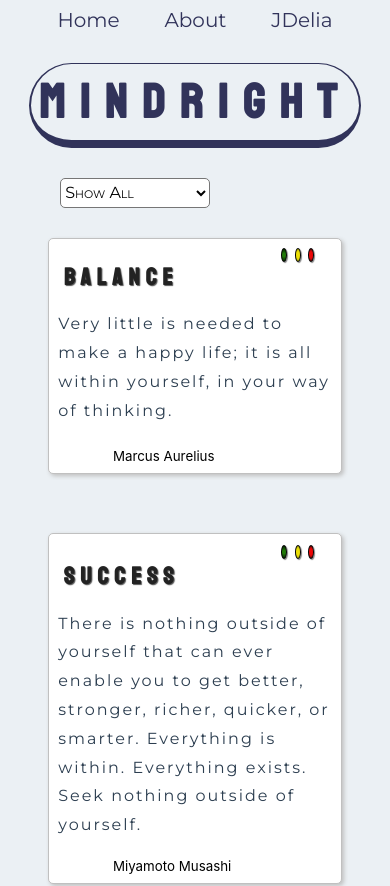
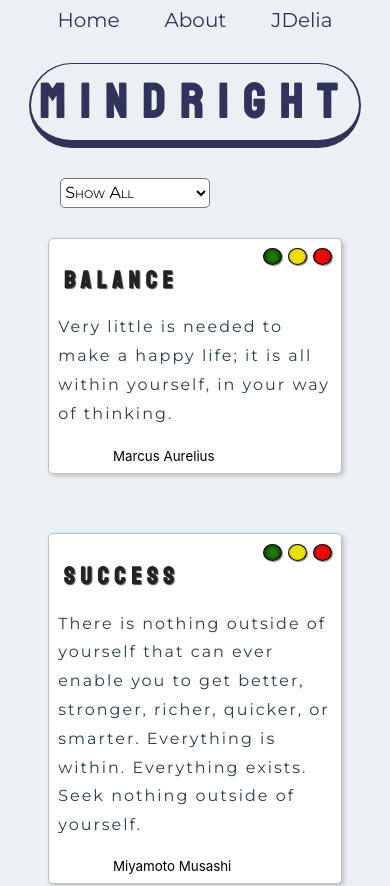
Before and after one commit to jddelia/mindright, a React (Create React App) app: page / in a window 390 px wide. Shown: the top 886 px of the page. Built offline with nearby package versions, Linux system fonts and the light colour scheme; the HTML template or start-up script is replaced by a standard one.

Commit message:
Fix action btns

```diff
--- a/package.json
+++ b/package.json
@@ -9,10 +9,10 @@
     "react": "^16.6.3",
     "react-dom": "^16.6.3",
     "react-router-dom": "^4.3.1",
-    "react-scripts": "^2.1.2"
+    "react-scripts": "^2.1.3"
   },
   "scripts": {
-    "start": "node server.js",
+    "start": "react-scripts start",
     "build": "react-scripts build",
     "test": "react-scripts test",
     "eject": "react-scripts eject"
--- a/src/index.css
+++ b/src/index.css
@@ -279,4 +279,22 @@ footer p {
   .quote-author {
     padding-left: 20%;
   }
+
+  .action-btns {
+    display: flex;
+    justify-content: space-between;
+    align-items: center;
+    position: relative;
+      left: 75%;
+    height: 20px;
+    width: 25%;
+  }
+
+  .action-btn {
+    height: 15px;
+    width: 25%;
+    border: 1px solid;
+    border-radius: 100%;
+    box-shadow: 1px 1px 1px gray;
+  }
 }
```
Also changed, not shown: 10 other files (tests, documents, lock files or other folders).
